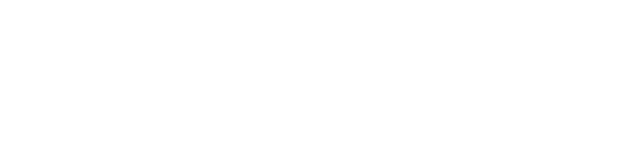
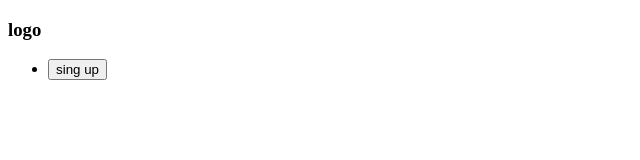
Before and after one commit to jhmredul/MY-ASSINGMENT, a plain HTML site: page index.html in a window 1280 px wide. Shown: the whole page, without its empty margins (0-640 px from the left). Drawn offline with Linux system fonts and the light colour scheme.

```diff
--- a/index.html
+++ b/index.html
@@ -7,6 +7,16 @@
 </head>
 <body>
     <header>
+        <nav>
+            <h3>logo</h3>
+            <ul>
+                <li><a href=""><button>sing up</button></a></li>
+            </ul>
+        </nav>
+
+
+</body>
+
 
     </header>
     <main>
```
Also changed, not shown: style/index.css (added).
